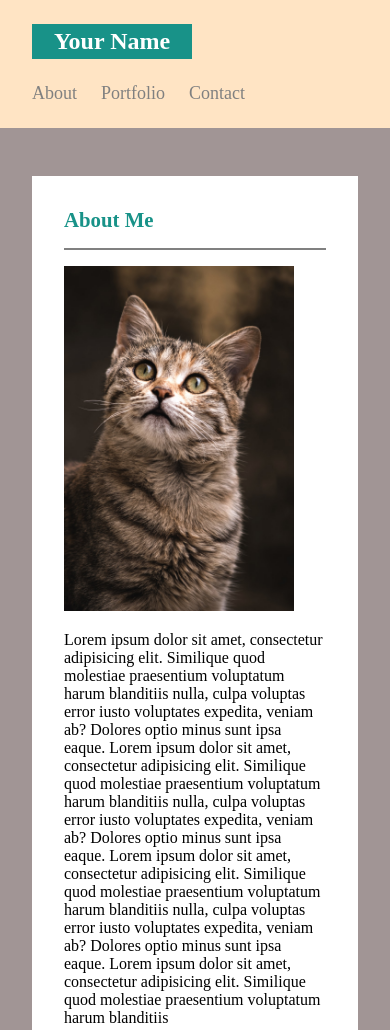
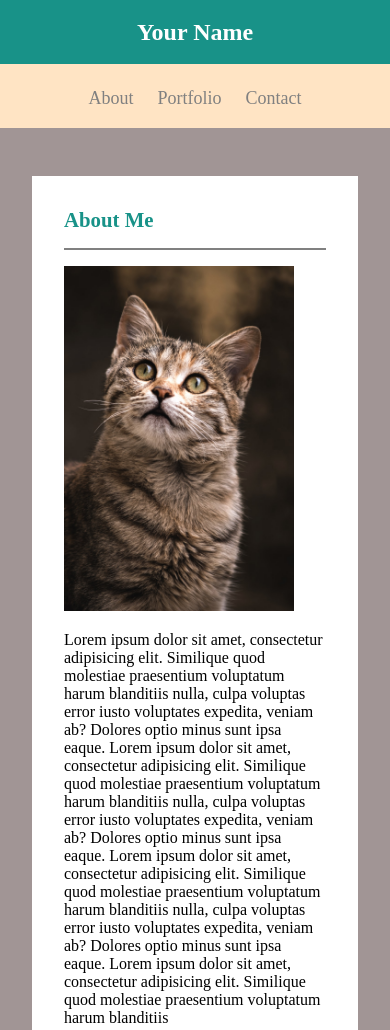
Before and after one commit to Khanlarr/Flexbox_Example_Project, a plain HTML site: page index.html in a window 390 px wide. Shown: the top 1030 px of the page. Drawn offline with Linux system fonts and the light colour scheme.

Commit message:
change_nav

```diff
--- a/css/about.css
+++ b/css/about.css
@@ -110,8 +110,15 @@ footer{
          align-items: baseline;
          gap: 1.5rem;
          height: 8rem;
-         padding-top: 1.5rem;
-         padding-bottom: 1.5rem;
+          padding: 0;
+        }
+        nav .logo{
+            width: 100%;
+            height: 4rem;
+        }
+        nav ul{
+            width: 100%;
+            justify-content: center;
         }
         .about .right .about_img img{
             width: 35px;
--- a/css/contact.css
+++ b/css/contact.css
@@ -115,9 +115,16 @@ footer{
         align-items: baseline;
         gap: 1.5rem;
         height: 8rem;
-        padding-top: 1.5rem;
-        padding-bottom: 1.5rem;
+      padding: 0;
        }
+       nav .logo{
+        width: 100%;
+        height: 4rem;
+    }
+    nav ul{
+        width: 100%;
+        justify-content: center;
+    }
     .contact .right .about_img img{
         width: 35px;
         height: 35px;
--- a/css/portfolio.css
+++ b/css/portfolio.css
@@ -113,9 +113,16 @@ footer{
         align-items: baseline;
         gap: 1.5rem;
         height: 8rem;
-        padding-top: 1.5rem;
-        padding-bottom: 1.5rem;
+        padding: 0;
        }
+       nav .logo{
+        width: 100%;
+        height: 4rem;
+    }
+    nav ul{
+        width: 100%;
+        justify-content: center;
+    }
     .portfolio .right .about_img img{
         width: 35px;
         height: 35px;
```
